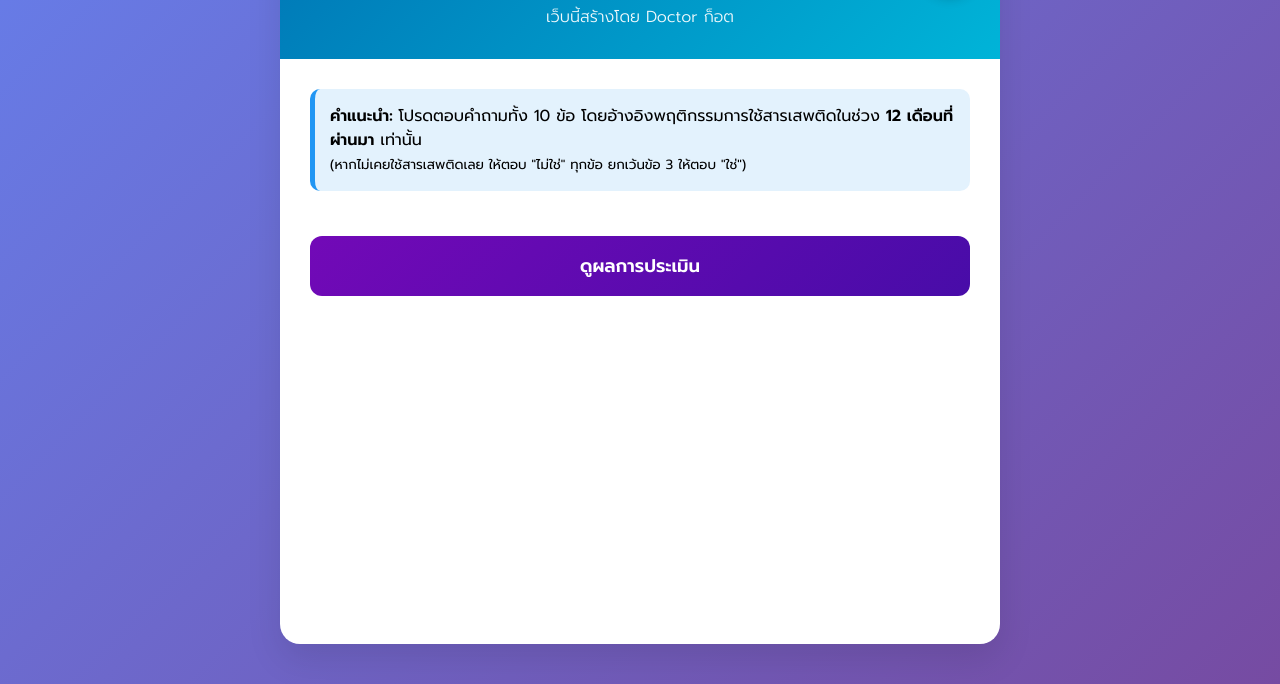
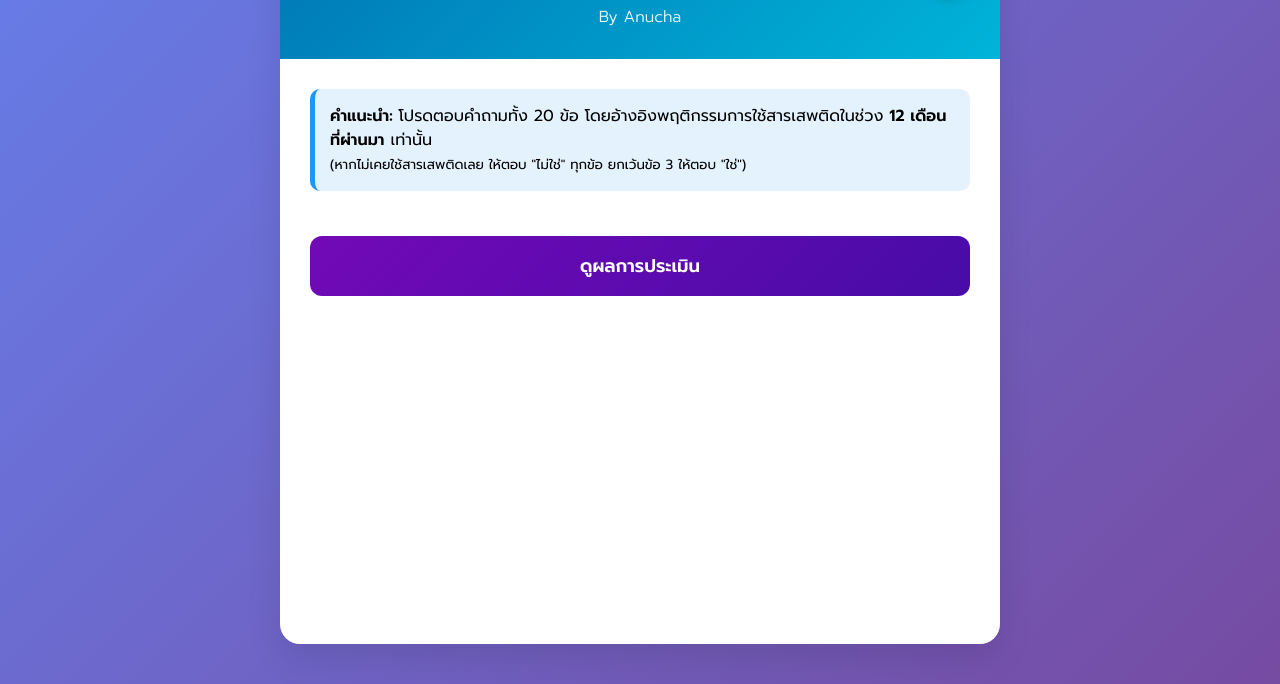
Before and after one commit to ggg35gkuy/Doctor_Got, a plain HTML site: page index.html in a window 1280 px wide. Shown: the part 116-800 px from the top of the page. Drawn offline with Linux system fonts and the light colour scheme.

Commit message:
Update index.html

```diff
--- a/index.html
+++ b/index.html
@@ -3,7 +3,7 @@
 <head>
   <meta charset="UTF-8" />
   <meta name="viewport" content="width=device-width, initial-scale=1.0" />
-  <title>แบบคัดกรองปัญหาการใช้สารเสพติด (โดยด็อกเตอร์ก็อต)</title>
+  <title>แบบคัดกรองปัญหาการใช้สารเสพติด (!)</title>
   <link href="https://fonts.googleapis.com/css2?family=Prompt:wght@300;400;500;600&display=swap" rel="stylesheet">
   <style>
     * { font-family: "Prompt", sans-serif; box-sizing: border-box; margin: 0; padding: 0; }
@@ -143,12 +143,12 @@
         <img src="https://raw.githubusercontent.com/ggg35gkuy/logo.png/refs/heads/main/20251201_100940.png" alt="Doctor ก็อต Logo" onerror="this.src='https://via.placeholder.com/60x60/0077b6/ffffff?text=DG'; this.alt='Logo ไม่พบ'">
       </div>
       <h1>แบบคัดกรองปัญหาการใช้สารเสพติด</h1>
-      <p class="subtitle">เว็บนี้สร้างโดย Doctor ก็อต</p>
+      <p class="subtitle">By Anucha</p>
     </header>
 
     <div class="content">
       <div class="instruction">
-        <strong>คำแนะนำ:</strong> โปรดตอบคำถามทั้ง 10 ข้อ โดยอ้างอิงพฤติกรรมการใช้สารเสพติดในช่วง <strong>12 เดือนที่ผ่านมา</strong> เท่านั้น<br>
+        <strong>คำแนะนำ:</strong> โปรดตอบคำถามทั้ง 20 ข้อ โดยอ้างอิงพฤติกรรมการใช้สารเสพติดในช่วง <strong>12 เดือนที่ผ่านมา</strong> เท่านั้น<br>
         <small>(หากไม่เคยใช้สารเสพติดเลย ให้ตอบ "ไม่ใช่" ทุกข้อ ยกเว้นข้อ 3 ให้ตอบ "ใช่")</small>
       </div>
 
```
